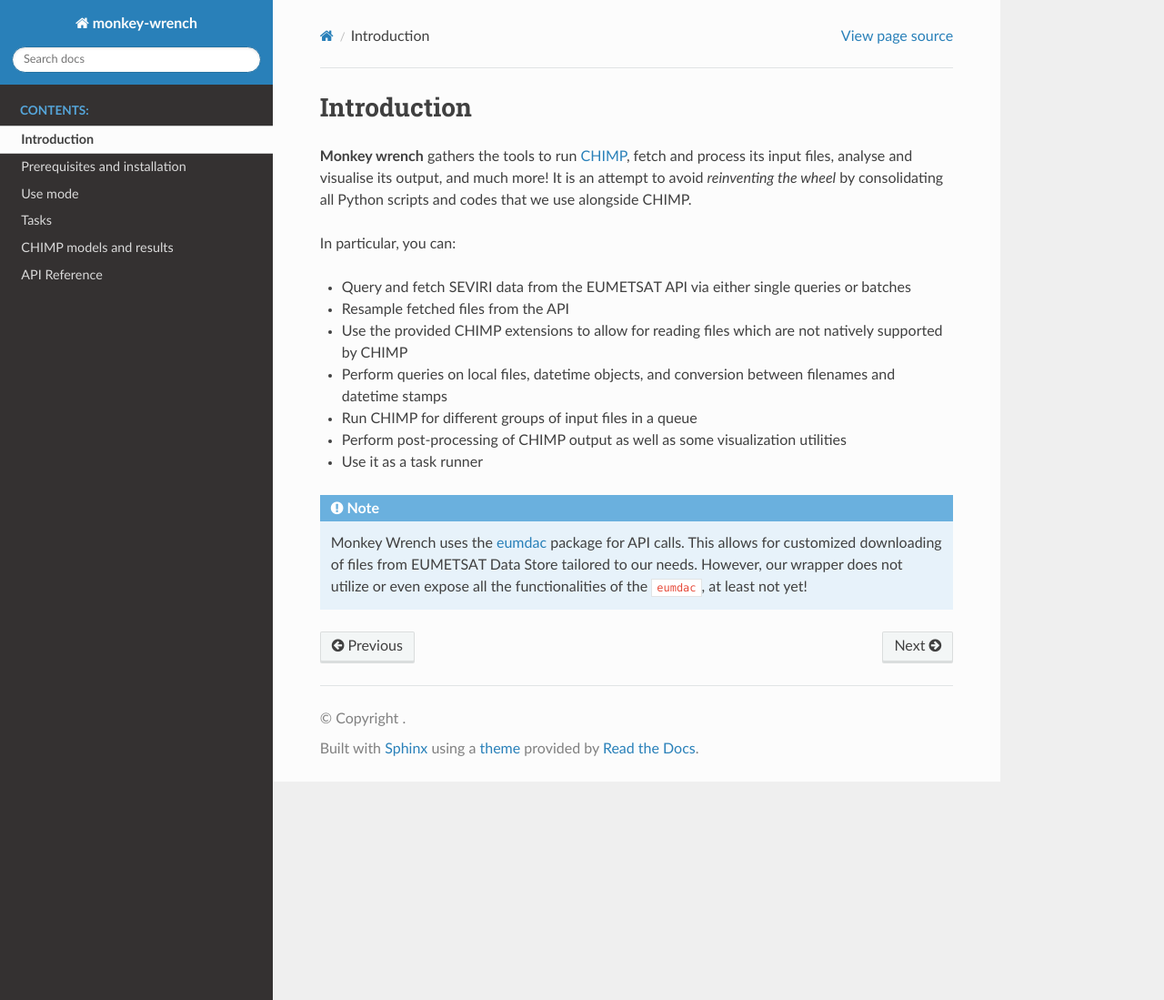
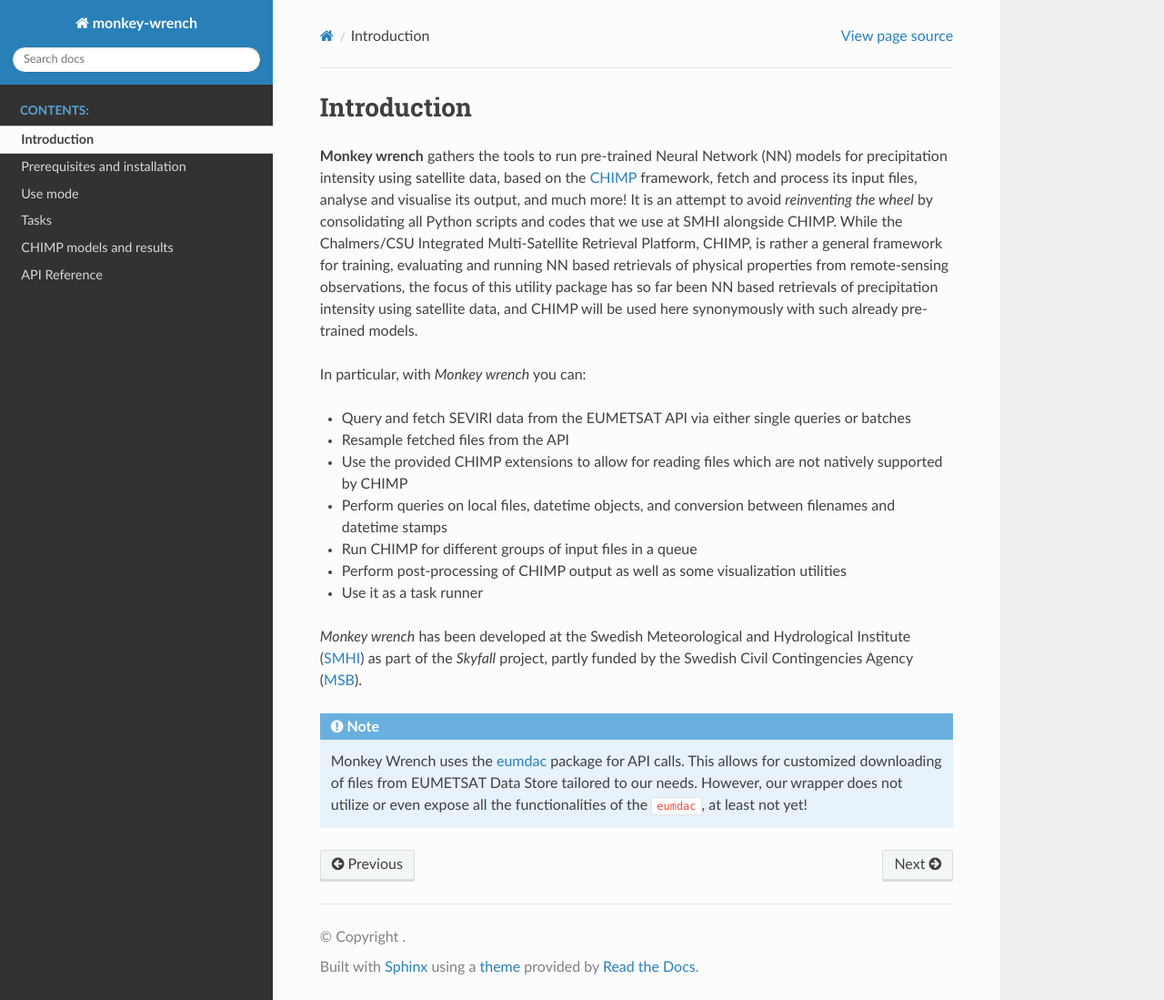
Before and after one commit to pkhalaj/monkey-wrench, a Sphinx documentation site: the page built from docs/source/static/introduction.rst, in a window 1280 px wide and 1099 px high. Shown: the whole window at 91% size. Built offline with Sphinx 7.4.7 and the Read the Docs theme 3.1.0, drawn with Linux system fonts in a browser that asks for light colours.

Commit message:
Just adding a bit more context and background
Signed-off-by: Adam.Dybbroe <a000680@c22526.ad.smhi.se>

```diff
--- a/docs/source/static/introduction.rst
+++ b/docs/source/static/introduction.rst
@@ -1,10 +1,19 @@
 Introduction
 -------------
-**Monkey wrench** gathers the tools to run `CHIMP`_, fetch and process its input files, analyse and visualise its
-output, and much more! It is an attempt to avoid *reinventing the wheel* by consolidating all Python scripts and
-codes that we use alongside CHIMP.
 
-In particular, you can:
+**Monkey wrench** gathers the tools to run pre-trained Neural Network (NN)
+models for precipitation intensity using satellite data, based on the `CHIMP`_
+framework, fetch and process its input files, analyse and visualise its output,
+and much more! It is an attempt to avoid *reinventing the wheel* by
+consolidating all Python scripts and codes that we use at SMHI alongside CHIMP.
+While the Chalmers/CSU Integrated Multi-Satellite Retrieval Platform, CHIMP, is
+rather a general framework for training, evaluating and running NN based
+retrievals of physical properties from remote-sensing observations, the focus
+of this utility package has so far been NN based retrievals of precipitation
+intensity using satellite data, and CHIMP will be used here synonymously with
+such already pre-trained models.
+
+In particular, with *Monkey wrench* you can:
 
 * Query and fetch SEVIRI data from the EUMETSAT API via either single queries or batches
 * Resample fetched files from the API
@@ -14,6 +23,10 @@ In particular, you can:
 * Perform post-processing of CHIMP output as well as some visualization utilities
 * Use it as a task runner
 
+*Monkey wrench* has been developed at the Swedish Meteorological and
+Hydrological Institute (SMHI_) as part of the *Skyfall* project, partly funded
+by the Swedish Civil Contingencies Agency (MSB_).
+
 .. note::
     Monkey Wrench uses the `eumdac`_ package for API calls.
     This allows for customized downloading of files from EUMETSAT Data Store tailored to our needs. However, our wrapper
@@ -21,3 +34,5 @@ In particular, you can:
 
 .. _CHIMP: https://github.com/simonpf/chimp
 .. _eumdac: https://gitlab.eumetsat.int/eumetlab/data-services/eumdac
+.. _SMHI: https://www.smhi.se
+.. _MSB: https://www.msb.se
```
